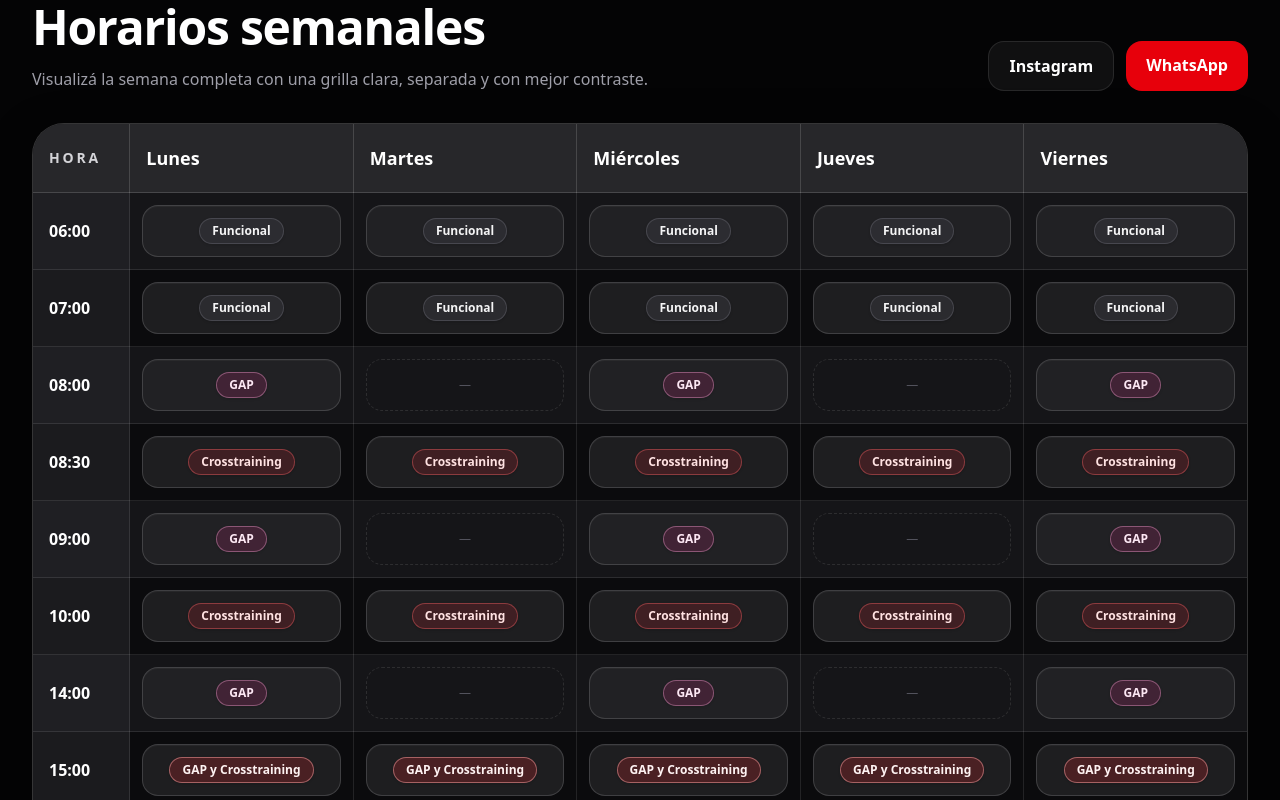
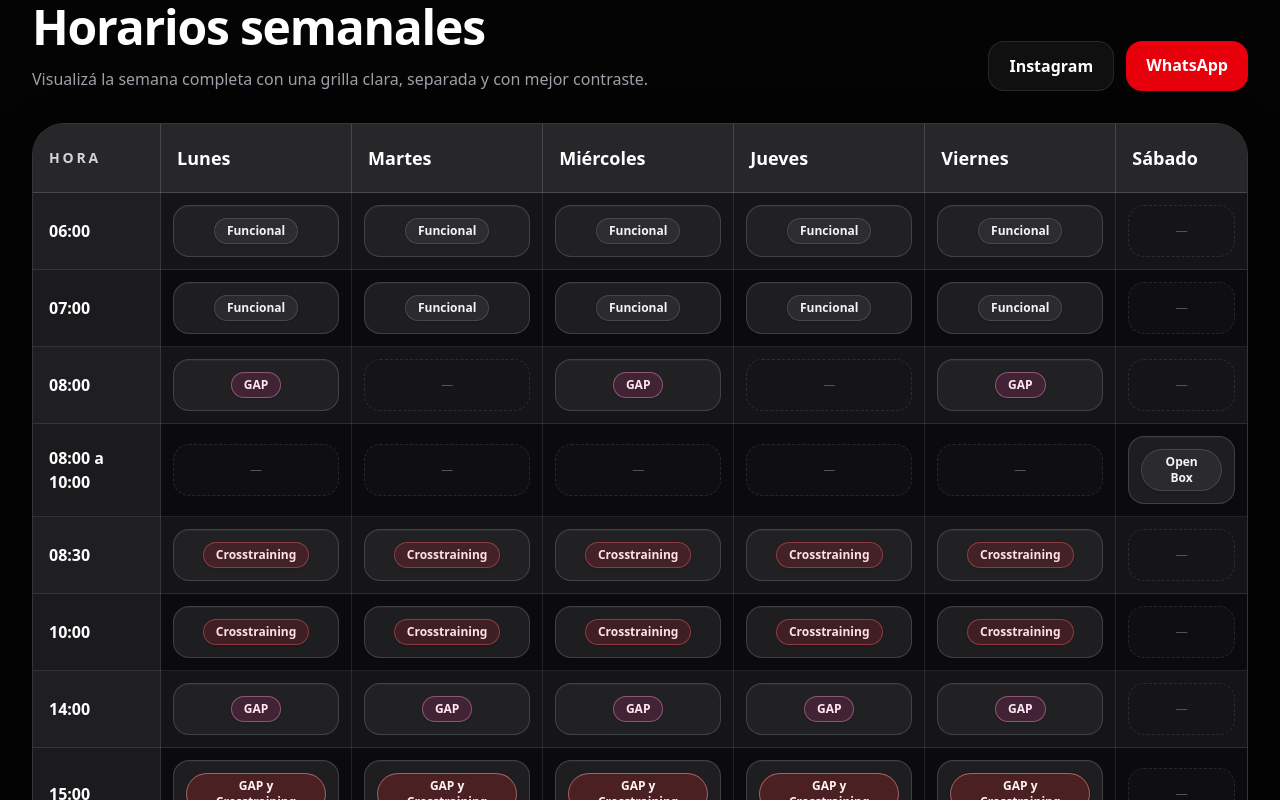
Before and after one commit to godecant-rgb/alex-conforte-fit, a Next.js app: page / in a window 1280 px wide. Shown: the part 1720-2520 px from the top of the page. Built offline with nearby package versions, Linux system fonts and the light colour scheme; no server answers; the database is empty.

Commit message:
Actualizar horarios segun cronograma de Alex

```diff
--- a/src/app/page.tsx
+++ b/src/app/page.tsx
@@ -50,7 +50,6 @@ const weeklySchedule = [
       { time: "07:00", activity: "Funcional" },
       { time: "08:00", activity: "GAP" },
       { time: "08:30", activity: "Crosstraining" },
-      { time: "09:00", activity: "GAP" },
       { time: "10:00", activity: "Crosstraining" },
       { time: "14:00", activity: "GAP" },
       { time: "15:00", activity: "GAP y Crosstraining" },
@@ -67,6 +66,7 @@ const weeklySchedule = [
       { time: "07:00", activity: "Funcional" },
       { time: "08:30", activity: "Crosstraining" },
       { time: "10:00", activity: "Crosstraining" },
+      { time: "14:00", activity: "GAP" },
       { time: "15:00", activity: "GAP y Crosstraining" },
       { time: "16:00", activity: "Funcional" },
       { time: "18:30", activity: "Funcional" },
@@ -81,7 +81,6 @@ const weeklySchedule = [
       { time: "07:00", activity: "Funcional" },
       { time: "08:00", activity: "GAP" },
       { time: "08:30", activity: "Crosstraining" },
-      { time: "09:00", activity: "GAP" },
       { time: "10:00", activity: "Crosstraining" },
       { time: "14:00", activity: "GAP" },
       { time: "15:00", activity: "GAP y Crosstraining" },
@@ -98,6 +97,7 @@ const weeklySchedule = [
       { time: "07:00", activity: "Funcional" },
       { time: "08:30", activity: "Crosstraining" },
       { time: "10:00", activity: "Crosstraining" },
+      { time: "14:00", activity: "GAP" },
       { time: "15:00", activity: "GAP y Crosstraining" },
       { time: "16:00", activity: "Funcional" },
       { time: "18:30", activity: "Funcional" },
@@ -112,7 +112,6 @@ const weeklySchedule = [
       { time: "07:00", activity: "Funcional" },
       { time: "08:00", activity: "GAP" },
       { time: "08:30", activity: "Crosstraining" },
-      { time: "09:00", activity: "GAP" },
       { time: "10:00", activity: "Crosstraining" },
       { time: "14:00", activity: "GAP" },
       { time: "15:00", activity: "GAP y Crosstraining" },
@@ -120,6 +119,12 @@ const weeklySchedule = [
       { time: "18:30", activity: "Funcional" },
       { time: "19:30", activity: "Funcional" },
       { time: "21:00", activity: "Crosstraining" },
+    ],
+  },
+  {
+    day: "Sábado",
+    classes: [
+      { time: "08:00 a 10:00", activity: "Open Box" },
     ],
   },
 ];
```
